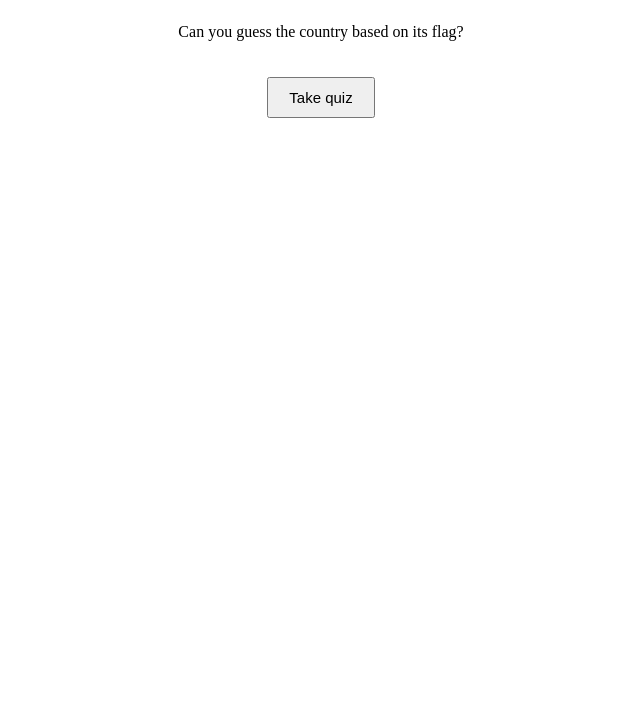
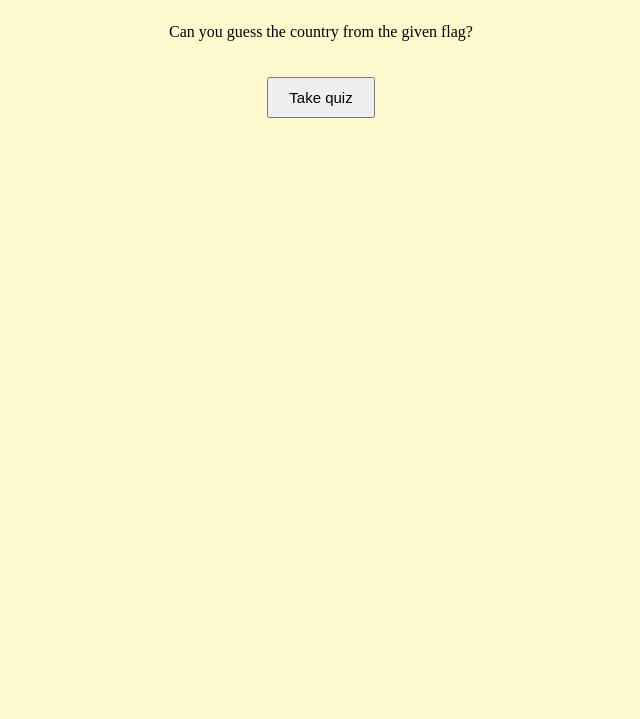
Before and after one commit to ABer78/Final-Project, a plain HTML site: page index.html in a window 1280 px wide. Shown: the part 81-800 px from the top of the page, without its empty margins (319-959 px from the left). Drawn offline with Linux system fonts and the light colour scheme.

Commit message:
background color (prob gonna change later)

```diff
--- a/index.html
+++ b/index.html
@@ -11,7 +11,7 @@
 <body>
     <div class="button">
         <h1 id="welcome-h1">Welcome to the Countries Flags Quiz!</h1>
-        <p id="welcome-p"> Can you guess the country based on its flag?</p>
+        <p id="welcome-p"> Can you guess the country from the given flag?</p>
         <button id="take-quiz">Take quiz</button>
     </div>
 </body>
--- a/styles.css
+++ b/styles.css
@@ -4,11 +4,16 @@
     align-items: center;
     justify-content: center;
     text-align: center;
-  }
+}
 
-  #take-quiz {
+#take-quiz {
     margin-top: 20px;
     padding: 10px 20px;
     font-size: 15px;
-    cursor:pointer;
-  }
+    cursor: pointer;
+}
+
+body {
+    background-color: lemonchiffon;
+    /* idk, prob gonna change color later */
+}
```
Also changed, not shown: quiz.html (added, +14 -0 lines).
